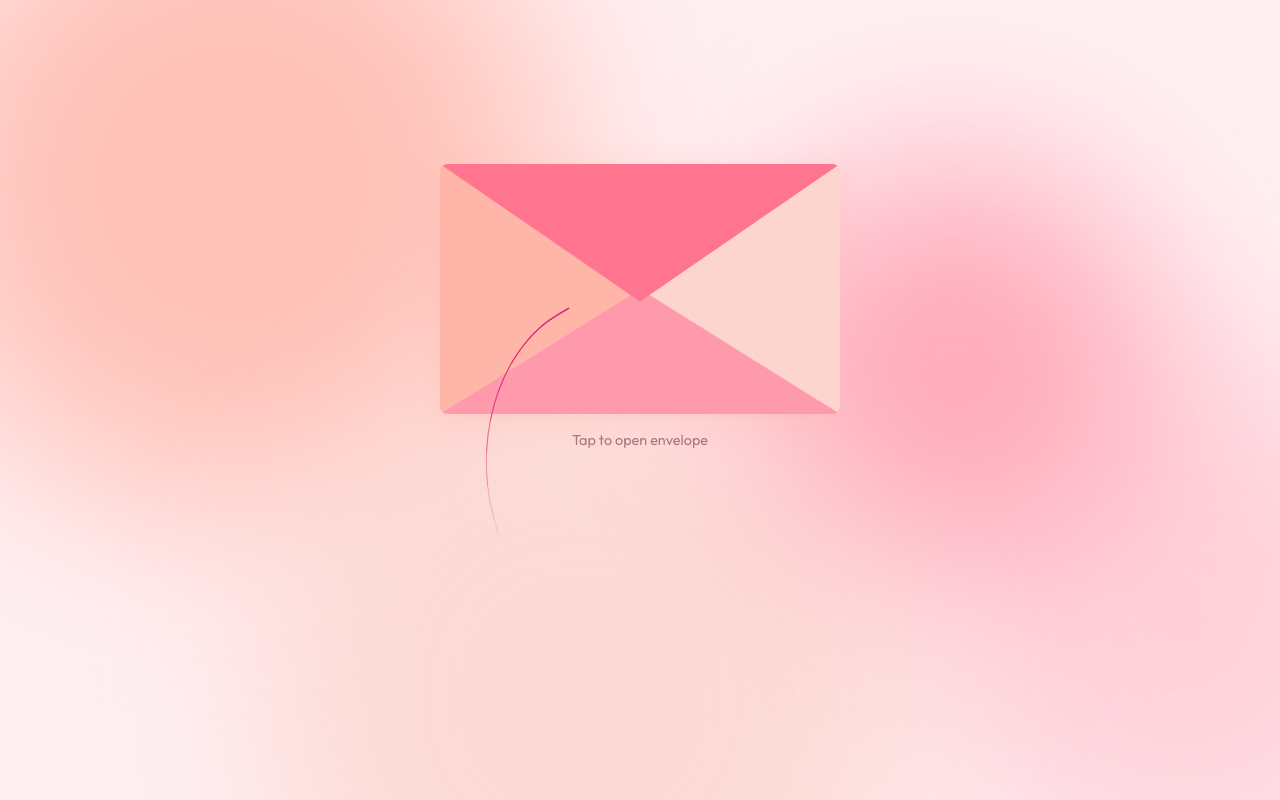
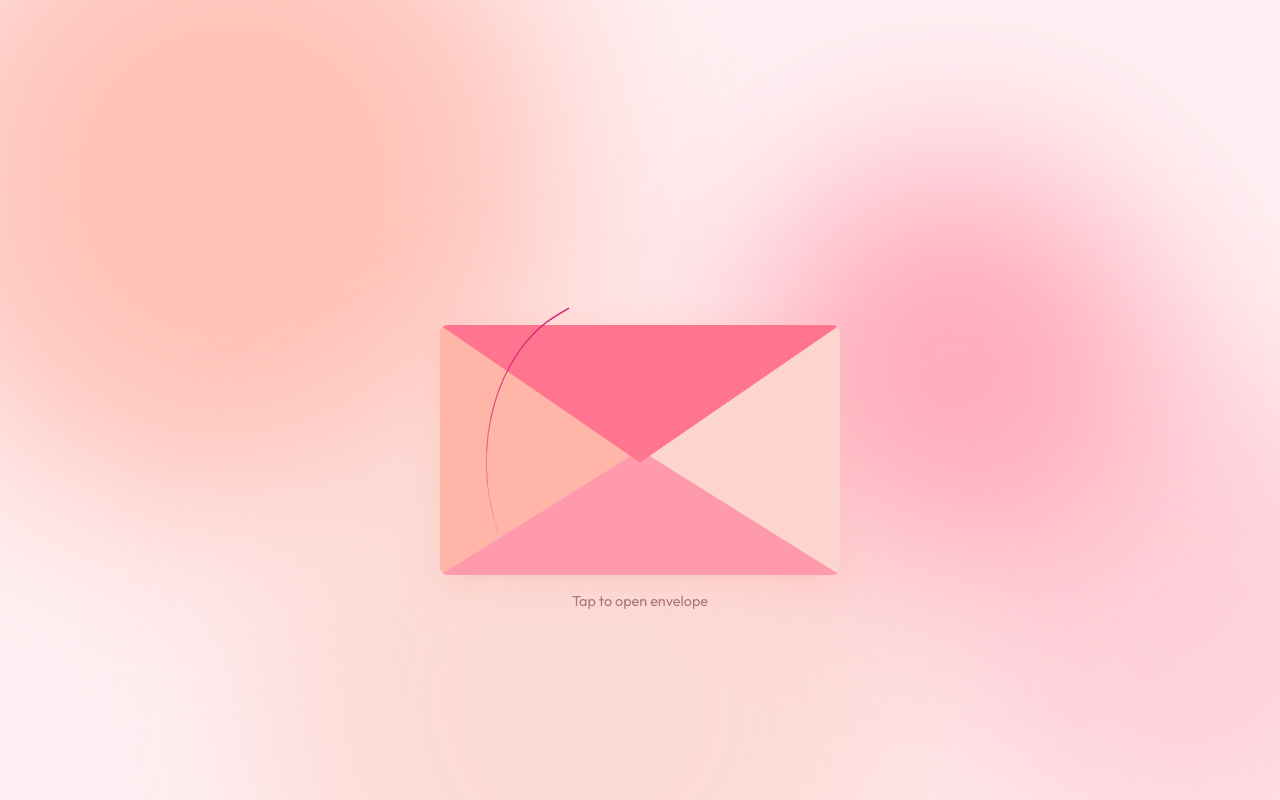
Before and after one commit to omarrr124/cinema, a React (Vite) app: page / in a window 1280 px wide. Built offline with nearby package versions, Linux system fonts and the light colour scheme; a web font is replaced by a local one.

Commit message:
fix: perfectly center layout vertically and fix eye placement

```diff
--- a/src/components/Step1Proposal.jsx
+++ b/src/components/Step1Proposal.jsx
@@ -31,10 +31,10 @@ export default function Step1Proposal({ onNext }) {
         />
       </div>
       <div className="column-right" style={{ position: 'relative' }}>
-        <div style={{ position: 'absolute', top: '1rem', right: '1rem', margin: 0 }}>
+        <h1 className="title" style={{ marginBottom: 0, display: 'flex', alignItems: 'center', justifyContent: 'center', gap: '0.5rem', flexWrap: 'wrap' }}>
+          <span>Yoo Mariem!</span>
           <MouseFollowingEyes />
-        </div>
-        <h1 className="title" style={{ marginBottom: 0 }}>Yoo Mariem!</h1>
+        </h1>
         <h2 style={{ marginBottom: '1.5rem', marginTop: '1rem', fontSize: '1.8rem', lineHeight: '1.4' }}>
           wanna go to the movie?
         </h2>
--- a/src/index.css
+++ b/src/index.css
@@ -32,9 +32,17 @@ body {
   min-height: 100vh;
   color: var(--text-dark);
   display: flex;
-  justify-content: center;
-  align-items: flex-start; /* Prevent clipping top content on tall screens */
-  padding: 2rem 0; /* Add safe space to top and bottom */
+  flex-direction: column;
+
+
+
+}
+
+#root {
+  display: flex;
+  flex-direction: column;
+  flex: 1;
+  width: 100%;
 }
 
 h1, h2, h3 {
```
